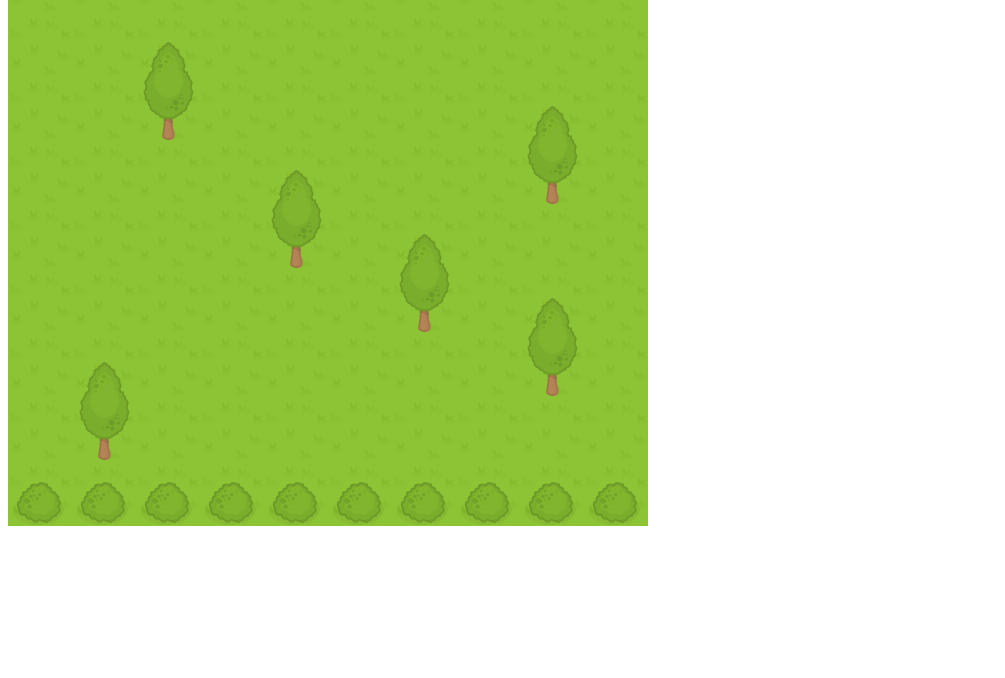
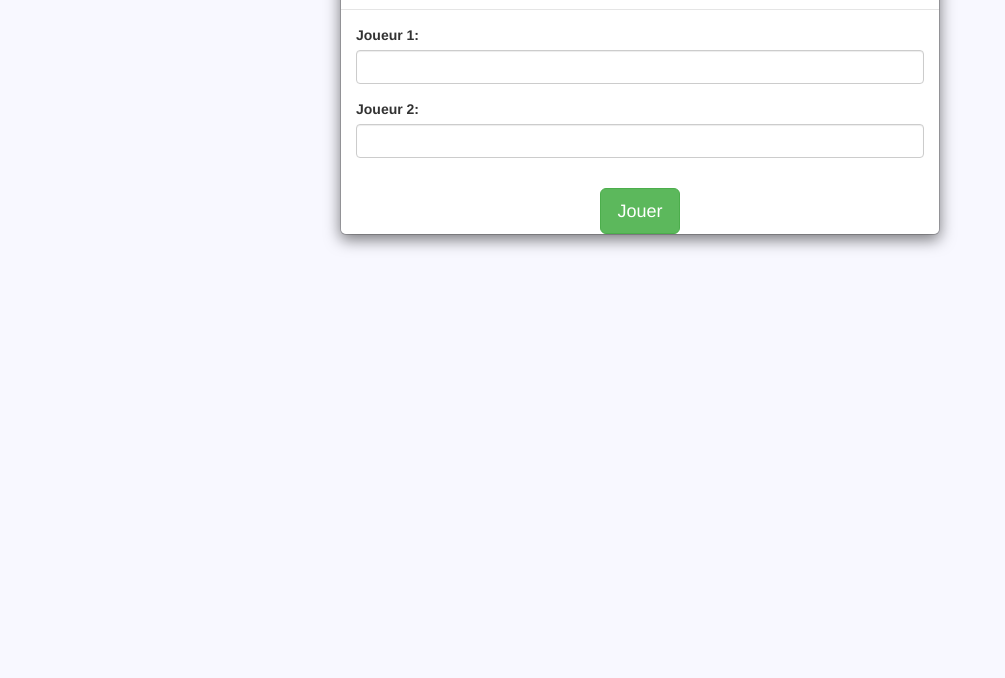
Before and after one commit to RetonLeveur/tp1_web3, a plain HTML site: page index.html in a window 1280 px wide. Shown: the part 122-800 px from the top of the page, without its empty margins (0-1005 px from the left). Drawn offline with nearby package versions, Linux system fonts and the light colour scheme.

Commit message:
Ajout Modal(menu)

```diff
--- a/css/style.css
+++ b/css/style.css
@@ -0,0 +1,3 @@
+body{
+    background-color:ghostwhite;
+}
--- a/index.html
+++ b/index.html
@@ -3,11 +3,15 @@
 <head>
     <meta charset="utf-8">
     <title>Tag game</title>
+
     <script src="https://code.jquery.com/jquery-3.6.1.min.js"
     integrity="sha256-o88AwQnZB+VDvE9tvIXrMQaPlFFSUTR+nldQm1LuPXQ=" crossorigin="anonymous"></script>
     <script src="https://code.jquery.com/ui/1.13.1/jquery-ui.min.js"
     integrity="sha256-eTyxS0rkjpLEo16uXTS0uVCS4815lc40K2iVpWDvdSY=" crossorigin="anonymous"></script>
    <script src="/src/index.js" type="module"></script>
+
+    <link rel="stylesheet" href="https://maxcdn.bootstrapcdn.com/bootstrap/3.3.6/css/bootstrap.min.css"
+    integrity="sha384-1q8mTJOASx8j1Au+a5WDVnPi2lkFfwwEAa8hDDdjZlpLegxhjVME1fgjWPGmkzs7" crossorigin="anonymous">
     <link rel="stylesheet" href="css/style.css">
 </head>
 
--- /dev/null
+++ b/src/components/menu.js
@@ -0,0 +1,30 @@
+export function menu() {
+return createMenu();
+}
+
+function createMenu() {
+  const menuCode =
+    '<div class="modal-dialog" id="menu" role="document">' +
+    '<div class="modal-content">' +
+    '<div class="modal-header bg-secondary">' +
+    '<h1 class="text-center bg-dark" id="playerNames">Entrer le nom des joueurs</h1>' +
+    "</div>" +
+    '<div class="modal-body">' +
+    "<form>" +
+    '<div class="form-group bg-dark">' +
+    '<label for="recipient-name" class="col-form-label">Joueur 1:</label>' +
+    '<input type="text" class="form-control" id="recipient-name"/>' +
+    "</div>" +
+    '<div class="form-group">' +
+    '<label for="recipient-name" class="col-form-label">Joueur 2:</label>' +
+    '<input type="text" class="form-control" id="recipient-name"/>' +
+    "</div>" +
+    "</form>" +
+    "</div>" +
+    '<div class=" text-center">' +
+    '<button type="submit" id="startGame" class="btn btn-lg btn-success">Jouer</button>' +
+    "</div>" +
+    "</div>" +
+    "</div>";
+  return menuCode;
+}
--- a/src/index.js
+++ b/src/index.js
@@ -1,3 +1,7 @@
+import { menu } from "./components/menu.js";
 import { stage } from "./components/stage.js";
-
-$('body').append(stage());
+$('body').append(menu());
+$('#startGame').click(function (){
+    $('#menu').remove();
+    $('body').append(stage());
+})
```
Also changed, not shown: src/datas/sprite.js (+5 -5 lines).
